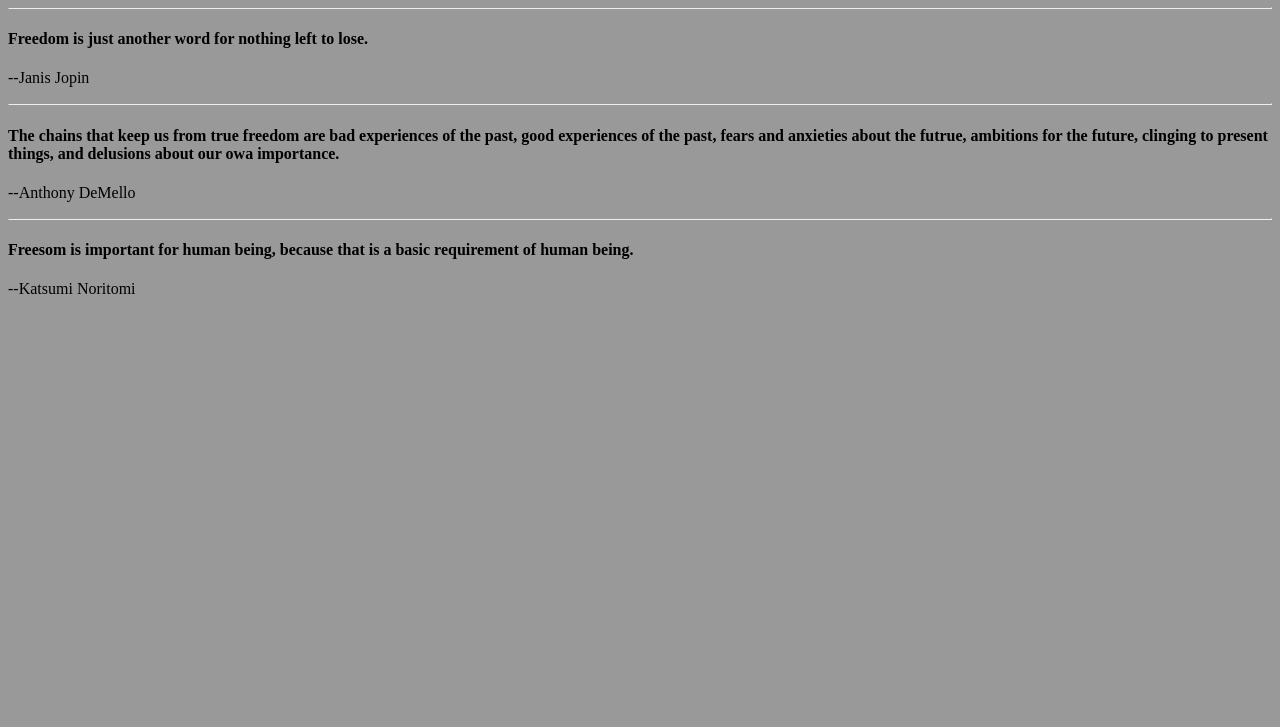
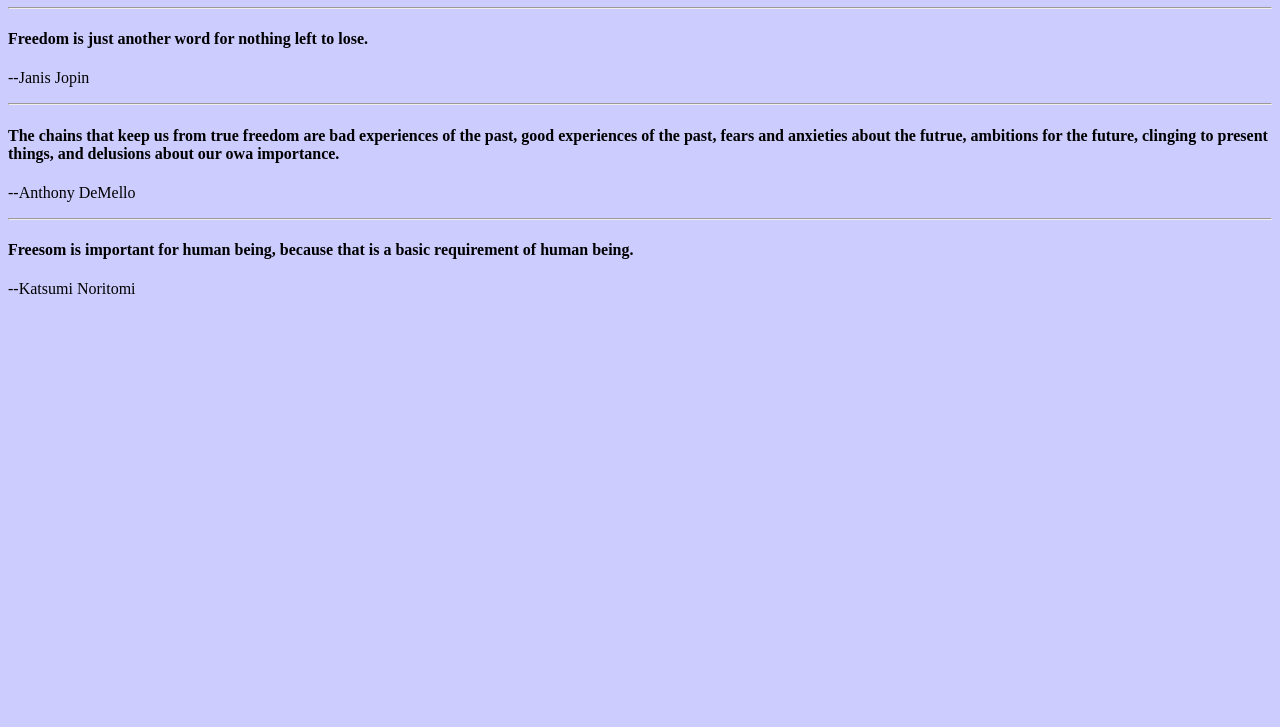
Before and after one commit to KatsumiNoritomi669438/KatsumiNoritomi669438.github.io, a plain HTML site: page freedom.html in a window 1280 px wide. Shown: the part 73-800 px from the top of the page. Drawn offline with Linux system fonts and the light colour scheme.

Commit message:
Update freedom.html

```diff
--- a/freedom.html
+++ b/freedom.html
@@ -4,7 +4,7 @@
 <meta charset="utf-8">
 <title>freedom</title>
   </head>
-  <body style="background-color: #999999;">
+  <body style="background-color: #ccccff;">
     <h1>Freedom</h1>
     <body>
     <hr>
```
